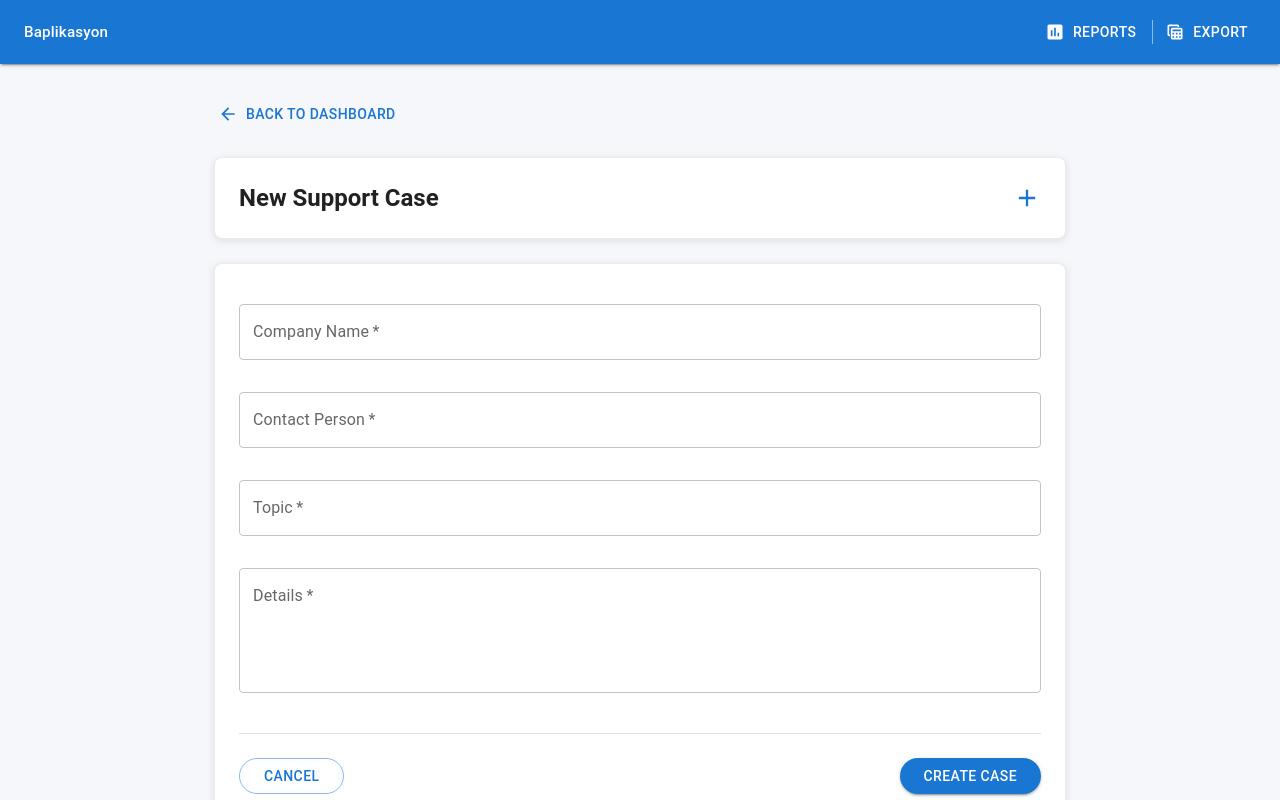
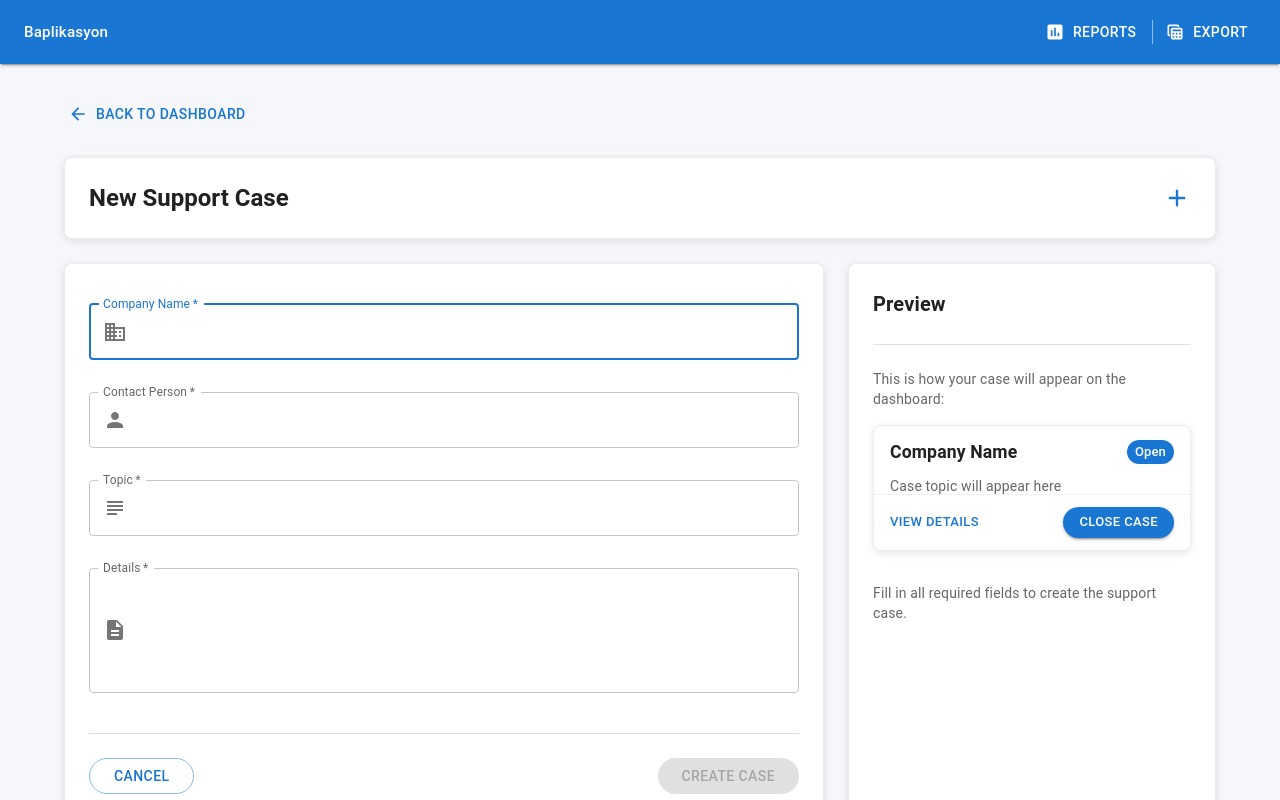
Before and after one commit to ebolarium/baplikasyon, a React (Create React App) app in the folder client/: page /case/new in a window 1280 px wide. Built offline with nearby package versions, Linux system fonts and the light colour scheme.

Commit message:
Enhance new case form with improved UI and live preview

```diff
--- a/client/src/components/cases/CaseForm.js
+++ b/client/src/components/cases/CaseForm.js
@@ -1,4 +1,4 @@
-import React, { useState, useEffect } from 'react';
+import React, { useState, useEffect, useRef } from 'react';
 import { useNavigate, useParams, Link as RouterLink } from 'react-router-dom';
 import axios from 'axios';
 import {
@@ -15,11 +15,21 @@ import {
   Card,
   CardContent,
   Divider,
-  useTheme
+  useTheme,
+  Grid,
+  Chip,
+  IconButton,
+  Tooltip,
+  InputAdornment
 } from '@mui/material';
 import ArrowBackIcon from '@mui/icons-material/ArrowBack';
 import EditIcon from '@mui/icons-material/Edit';
 import AddIcon from '@mui/icons-material/Add';
+import BusinessIcon from '@mui/icons-material/Business';
+import PersonIcon from '@mui/icons-material/Person';
+import SubjectIcon from '@mui/icons-material/Subject';
+import DescriptionIcon from '@mui/icons-material/Description';
+import ClearIcon from '@mui/icons-material/Clear';
 
 const initialState = {
   companyName: '',
@@ -36,6 +46,7 @@ const CaseForm = () => {
   const [error, setError] = useState('');
   const [isEdit, setIsEdit] = useState(false);
 
+  const companyInputRef = useRef(null);
   const navigate = useNavigate();
   const { id } = useParams();
   const theme = useTheme();
@@ -66,6 +77,13 @@ const CaseForm = () => {
       };
 
       fetchCase();
+    } else {
+      // Focus on company name field when creating a new case
+      setTimeout(() => {
+        if (companyInputRef.current) {
+          companyInputRef.current.focus();
+        }
+      }, 100);
     }
   }, [id]);
 
@@ -80,6 +98,13 @@ const CaseForm = () => {
     setFormData({
       ...formData,
       status: e.target.checked ? 'closed' : 'open'
+    });
+  };
+
+  const handleClearField = (fieldName) => {
+    setFormData({
+      ...formData,
+      [fieldName]: ''
     });
   };
 
@@ -117,9 +142,15 @@ const CaseForm = () => {
     );
   }
 
+  const formIsValid =
+    formData.companyName.trim() !== '' &&
+    formData.person.trim() !== '' &&
+    formData.topic.trim() !== '' &&
+    formData.details.trim() !== '';
+
   return (
     <Box sx={{ display: 'flex', flexDirection: 'column', minHeight: '100vh', paddingTop: '64px' }}>
-      <Container maxWidth="md" sx={{ mt: 4, mb: 6, flexGrow: 1 }}>
+      <Container maxWidth="lg" sx={{ mt: 4, mb: 6, flexGrow: 1 }}>
         {/* Back button */}
         <Button
           component={RouterLink}
@@ -158,12 +189,15 @@ const CaseForm = () => {
           </CardContent>
         </Card>
 
-        {/* Form content */}
+        <Grid container spacing={3}>
+          {/* Form column */}
+          <Grid item xs={12} md={8}>
             <Card
               elevation={0}
               sx={{
                 borderRadius: 2,
-            border: '1px solid rgba(0, 0, 0, 0.08)'
+                border: '1px solid rgba(0, 0, 0, 0.08)',
+                height: '100%'
               }}
             >
               <CardContent sx={{ p: 3 }}>
@@ -180,6 +214,25 @@ const CaseForm = () => {
                     required
                     variant="outlined"
                     sx={{ mb: 2 }}
+                    inputRef={companyInputRef}
+                    InputProps={{
+                      startAdornment: (
+                        <InputAdornment position="start">
+                          <BusinessIcon color="action" />
+                        </InputAdornment>
+                      ),
+                      endAdornment: formData.companyName && (
+                        <InputAdornment position="end">
+                          <IconButton
+                            edge="end"
+                            onClick={() => handleClearField('companyName')}
+                            size="small"
+                          >
+                            <ClearIcon fontSize="small" />
+                          </IconButton>
+                        </InputAdornment>
+                      )
+                    }}
                   />
 
                   <TextField
@@ -192,6 +245,24 @@ const CaseForm = () => {
                     required
                     variant="outlined"
                     sx={{ mb: 2 }}
+                    InputProps={{
+                      startAdornment: (
+                        <InputAdornment position="start">
+                          <PersonIcon color="action" />
+                        </InputAdornment>
+                      ),
+                      endAdornment: formData.person && (
+                        <InputAdornment position="end">
+                          <IconButton
+                            edge="end"
+                            onClick={() => handleClearField('person')}
+                            size="small"
+                          >
+                            <ClearIcon fontSize="small" />
+                          </IconButton>
+                        </InputAdornment>
+                      )
+                    }}
                   />
 
                   <TextField
@@ -204,6 +275,24 @@ const CaseForm = () => {
                     required
                     variant="outlined"
                     sx={{ mb: 2 }}
+                    InputProps={{
+                      startAdornment: (
+                        <InputAdornment position="start">
+                          <SubjectIcon color="action" />
+                        </InputAdornment>
+                      ),
+                      endAdornment: formData.topic && (
+                        <InputAdornment position="end">
+                          <IconButton
+                            edge="end"
+                            onClick={() => handleClearField('topic')}
+                            size="small"
+                          >
+                            <ClearIcon fontSize="small" />
+                          </IconButton>
+                        </InputAdornment>
+                      )
+                    }}
                   />
 
                   <TextField
@@ -218,6 +307,13 @@ const CaseForm = () => {
                     required
                     variant="outlined"
                     sx={{ mb: 2 }}
+                    InputProps={{
+                      startAdornment: (
+                        <InputAdornment position="start">
+                          <DescriptionIcon color="action" />
+                        </InputAdornment>
+                      )
+                    }}
                   />
 
                   {isEdit && (
@@ -253,7 +349,7 @@ const CaseForm = () => {
                       type="submit"
                       variant="contained"
                       color="primary"
-                  disabled={loading}
+                      disabled={loading || !formIsValid}
                       sx={{
                         borderRadius: '50px',
                         px: 3
@@ -269,6 +365,144 @@ const CaseForm = () => {
                 </Box>
               </CardContent>
             </Card>
+          </Grid>
+
+          {/* Preview column */}
+          <Grid item xs={12} md={4}>
+            <Card
+              elevation={0}
+              sx={{
+                borderRadius: 2,
+                border: '1px solid rgba(0, 0, 0, 0.08)',
+                height: '100%'
+              }}
+            >
+              <CardContent sx={{ p: 3 }}>
+                <Typography
+                  variant="h6"
+                  component="h2"
+                  sx={{
+                    fontWeight: 'bold',
+                    mb: 3
+                  }}
+                >
+                  Preview
+                </Typography>
+
+                <Divider sx={{ mb: 3 }} />
+
+                <Box sx={{ mb: 2 }}>
+                  <Typography variant="body2" color="text.secondary">
+                    This is how your case will appear on the dashboard:
+                  </Typography>
+                </Box>
+
+                {/* Case card preview */}
+                <Card
+                  elevation={0}
+                  sx={{
+                    display: 'flex',
+                    flexDirection: 'column',
+                    borderRadius: 2,
+                    border: '1px solid rgba(0, 0, 0, 0.08)',
+                    transition: 'all 0.2s ease-in-out',
+                    backgroundColor: '#fff',
+                    mt: 2
+                  }}
+                >
+                  <Box sx={{
+                    display: 'flex',
+                    justifyContent: 'space-between',
+                    alignItems: 'center',
+                    px: 2,
+                    pt: 1.5,
+                    pb: 1
+                  }}>
+                    <Typography
+                      variant="h6"
+                      component="h2"
+                      sx={{
+                        fontWeight: 'bold',
+                        fontSize: '1.1rem',
+                        color: theme.palette.text.primary
+                      }}
+                    >
+                      {formData.companyName || 'Company Name'}
+                    </Typography>
+                    <Chip
+                      label="Open"
+                      color="primary"
+                      size="small"
+                      sx={{
+                        fontWeight: 500,
+                        borderRadius: '20px',
+                        height: '24px'
+                      }}
+                    />
+                  </Box>
+
+                  <CardContent sx={{ pt: 0, pb: 0 }}>
+                    <Typography
+                      variant="body2"
+                      sx={{
+                        color: theme.palette.text.secondary,
+                        overflow: 'hidden',
+                        textOverflow: 'ellipsis',
+                        display: '-webkit-box',
+                        WebkitLineClamp: 2,
+                        WebkitBoxOrient: 'vertical',
+                        lineHeight: 1.2,
+                        mt: 0.5
+                      }}
+                    >
+                      {formData.topic || 'Case topic will appear here'}
+                    </Typography>
+                  </CardContent>
+
+                  <Box sx={{
+                    display: 'flex',
+                    justifyContent: 'space-between',
+                    px: 2,
+                    py: 1.5,
+                    mt: 'auto',
+                    borderTop: '1px solid rgba(0, 0, 0, 0.06)'
+                  }}>
+                    <Button
+                      size="small"
+                      variant="text"
+                      sx={{
+                        fontWeight: 500,
+                        color: '#1976d2',
+                        p: 0
+                      }}
+                    >
+                      VIEW DETAILS
+                    </Button>
+
+                    <Button
+                      size="small"
+                      variant="contained"
+                      color="primary"
+                      sx={{
+                        fontWeight: 500,
+                        borderRadius: '50px',
+                        px: 2
+                      }}
+                    >
+                      CLOSE CASE
+                    </Button>
+                  </Box>
+                </Card>
+
+                <Box sx={{ mt: 4 }}>
+                  <Typography variant="body2" color="text.secondary">
+                    Fill in all required fields to create the support case.
+                  </Typography>
+                </Box>
+              </CardContent>
+            </Card>
+          </Grid>
+        </Grid>
       </Container>
     </Box>
   );
```
Lines whose indentation alone changed are shown as unchanged.
